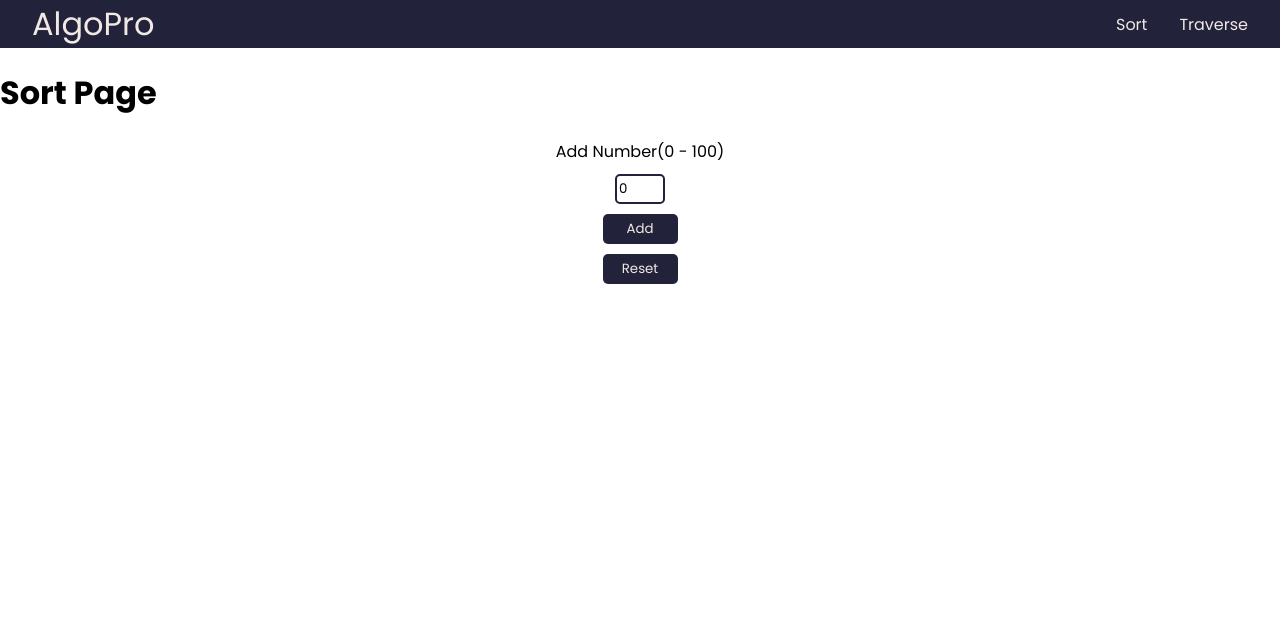
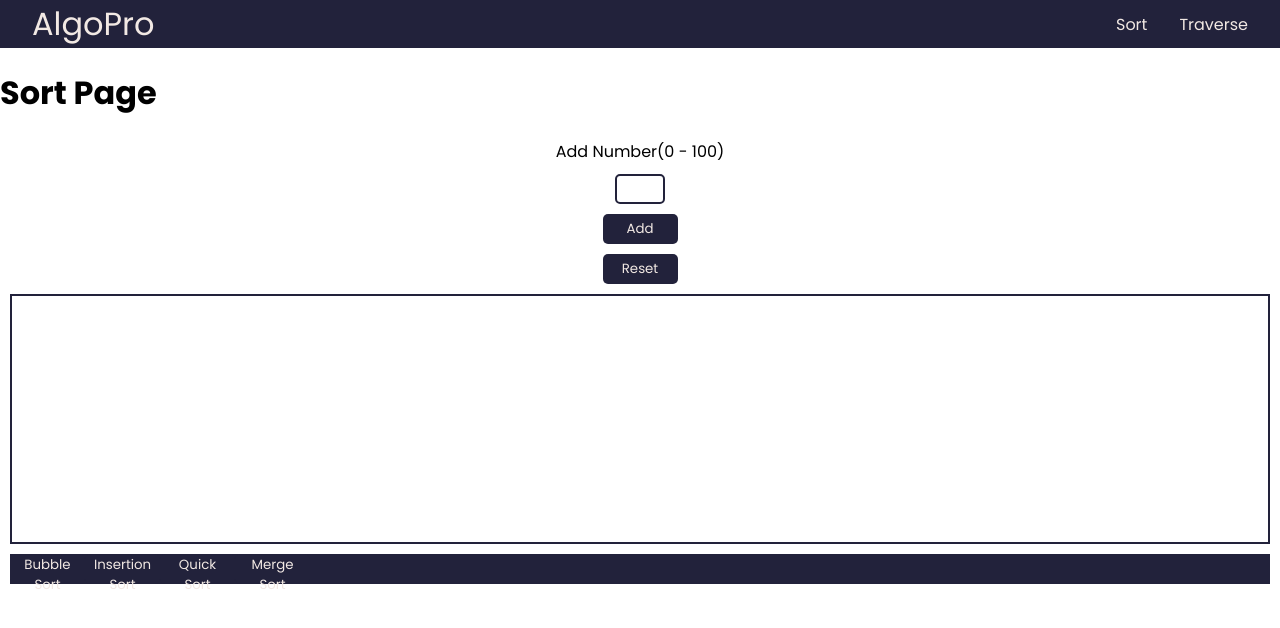
Before and after one commit to ArbabsLab/AlgoPro, a React (Vite) app in the folder algopro/: page /sortpage in a window 1280 px wide. Shown: the top 628 px of the page. Built offline with nearby package versions, Linux system fonts and the light colour scheme.

Commit message:
Added bubblesort visualization

```diff
--- a/algopro/src/components/BubbleSort.jsx
+++ b/algopro/src/components/BubbleSort.jsx
@@ -5,7 +5,7 @@ export default function BubbleSort() {
     const maxNum = 100
     const minNum = 0
 
-    const [node, setNode] = useState(0)
+    const [node, setNode] = useState("")
     const [data, setData] = useState([])
 
     const nodeChange = (event) => {
@@ -14,8 +14,10 @@ export default function BubbleSort() {
     }
 
     const dataSubmit = () => {
-        setData([...data, node])
-        setNode(0)
+
+        setData([...data, Number(node)]);
+
+        setNode("")
     }
 
     const resetData = () => {
@@ -24,12 +26,46 @@ export default function BubbleSort() {
     }
 
 
+    const bubbleSort = () => {
+        const arr = [...data];
+        let n = arr.length;
+        let swapped;
+
+        do {
+            swapped = false;
+            for (let i = 0; i < n - 1; i++) {
+                if (arr[i] > arr[i + 1]) {
+                    let temp = arr[i];
+                    arr[i] = arr[i + 1];
+                    arr[i + 1] = temp;
+                    swapped = true;
+                }
+            }
+            n--;
+        } while (swapped);
+
+        setData(arr);
+        console.log(arr); // Log the sorted array
+    };
+
+    const insertionSort = () => {
+
+    }
+
+    const quickSort = () => {
+
+    }
+
+    const mergeSort = () => {
+
+    }
+
 
     return (
         <>
         <div className="prelim-sort-buttons">
             <label for='insert-node'>Add Number({minNum} - {maxNum})</label>
-            <input type="number" value={node} name='insert-node' onChange={nodeChange}></input>
+            <input type="text" value={node} name='insert-node' onChange={nodeChange}></input>
             <button className='sort-btn' onClick={dataSubmit}>Add</button>
 
             <button className='sort-btn' onClick={resetData}>Reset</button>
@@ -37,10 +73,10 @@ export default function BubbleSort() {
 
         <div className='container-sort'>
             {
-                data.map((num, idx) =>
+                data.map((num) =>
                     <div className='data-bar'>
                     <h3>{num}</h3>
-                    <div key={idx} style={{
+                    <div style={{
                         display: 'flex',
                         background:'#22223b',
                         width: '25px',
@@ -51,12 +87,17 @@ export default function BubbleSort() {
                     }}
                     ></div>
                     </div>
-
-
                 )
             }
+        </div>
 
+        <div className="alg-btn-sort">
+            <button className='sort-btn' onClick={bubbleSort}>Bubble Sort</button>
+            <button className='sort-btn' onClick={insertionSort}>Insertion Sort</button>
+            <button className='sort-btn' onClick={quickSort}>Quick Sort</button>
+            <button className='sort-btn' onClick={mergeSort}>Merge Sort</button>
         </div>
+
         </>
 
     )
--- a/algopro/src/styles.css
+++ b/algopro/src/styles.css
@@ -84,15 +84,25 @@ body {
     justify-content: center;
     gap: 5px;
     padding: 25px;
+    border: 2px solid var(--d-blue);
+    margin: 10px;
+    height: 250px;
 }
 
 .data-bar{
     display: flex;
     flex-direction: column;
-    justify-content: space-between;
     gap: 1px;
+    align-items: center;
 }
 
 .data-bar h3{
     font-size: 15px;
 }
+
+.alg-btn-sort {
+    background-color: var(--d-blue);
+    height: 30px;
+    margin: 10px;
+    justify-content: space-between;
+}
```
